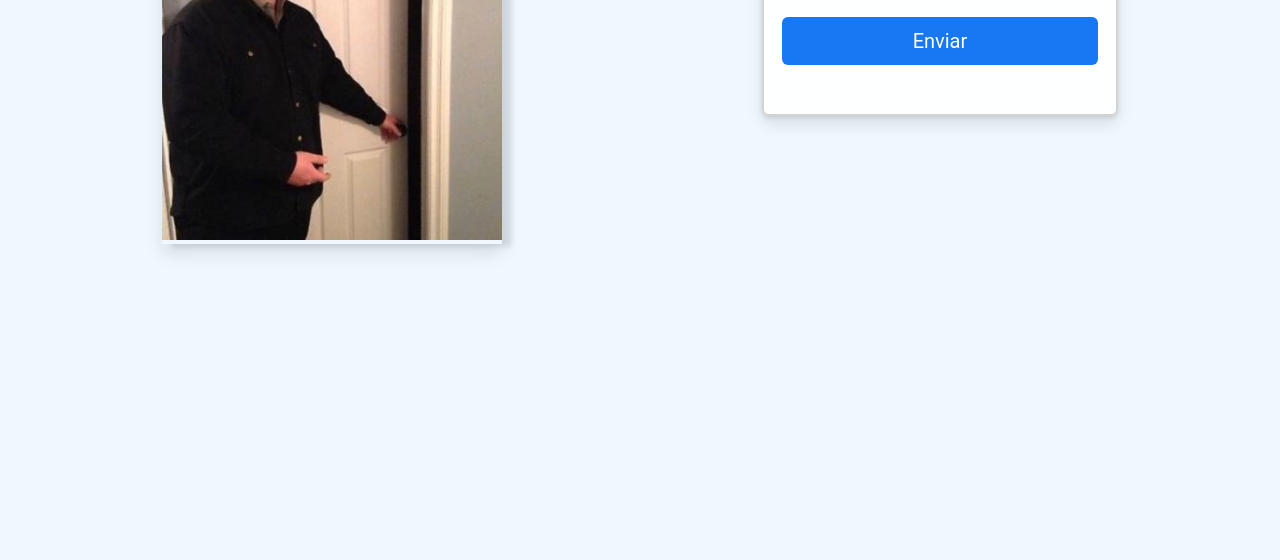
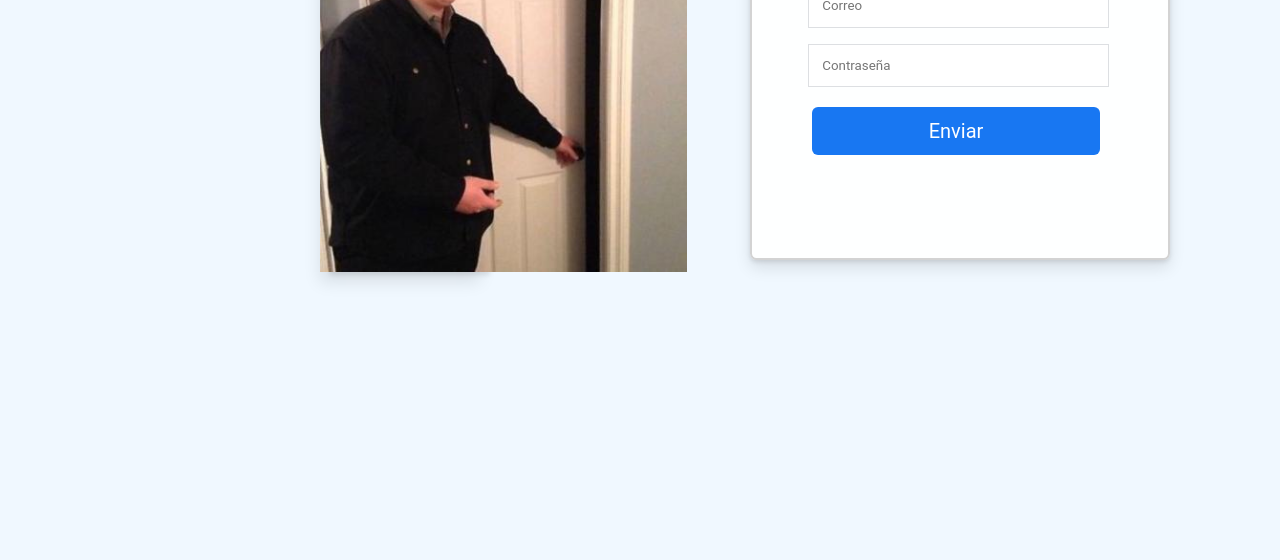
Before and after one commit to LeandroS003/Proyecto-FrontEnd-TzuzulCode-Bootcamp, a plain HTML site: page html/login.html in a window 1280 px wide. Shown: the part 240-800 px from the top of the page. Drawn offline with Linux system fonts and the light colour scheme.

Commit message:
Terminado

```diff
--- a/css/estilos.css
+++ b/css/estilos.css
@@ -35,24 +35,23 @@ body {
 }
 .container{
     display: flex;
-    justify-content: space-between;
     flex-wrap: wrap;
-    margin: 2em;
-    height: 25em;
+    margin-top: 2em;
+    height: 30em;
     flex-direction: column;
-    align-items: center;
 }
 .container-figure {
-    height: 30em;
+    margin-left: 20em;
+    height: 27em;
+    width: 10em;
     box-shadow: 10px 3px 5px rgb(0 0 0 / 10%), 0 10px 16px rgb(0 0 0 / 10%);;
 }
 .container-figure > img {
-    height: 25em;
+    height: 100%;
 
 }
 .form {
-    display: flex;
-    flex-direction: column;
+    margin-right: 0em;
     border: solid 2px lightgray;
     width: 20em;
     padding: 1em;
@@ -65,7 +64,7 @@ body {
 
 .form > input {
     border: 1px solid #dddfe2;
-    width: 100%;
+    width: 85%;
     padding: 0.8em;
     margin: 0.6em;
     color: #1d2129;
@@ -81,19 +80,19 @@ body {
     font-size: 20px;
     line-height: 48px;
     padding: 0 16px;
-    width: 99%;
+    width: 90%;
     cursor: pointer;
 }
 .form button:hover,button:focus {
     background-color: #1876f2c9;
 }
 .form2 {
-    display: flex;
-    flex-direction: column;
+    margin-top: 3em;
+    margin-left: 10em;
     border: solid 2px lightgray;
     width: 20em;
-    padding: 1em;
-    height: 15em;
+    padding: 3em;
+    height: 17em;
     align-items: center;
     border-radius: 0.4em;
     background-color: #fffffff3;
@@ -101,8 +100,8 @@ body {
 }
 .form2 > input {
     border: 1px solid #dddfe2;
-    width: 100%;
-    padding: 0.8em;
+    width: 85%;
+    padding: 1em;
     margin: 0.6em;
     color: #1d2129;
 
@@ -117,7 +116,7 @@ body {
     font-size: 20px;
     line-height: 48px;
     padding: 0 16px;
-    width: 99%;
+    width: 90%;
     cursor: pointer;
 }
 .form2 button:hover,button:focus {
```
Also changed, not shown: 1 other file.
